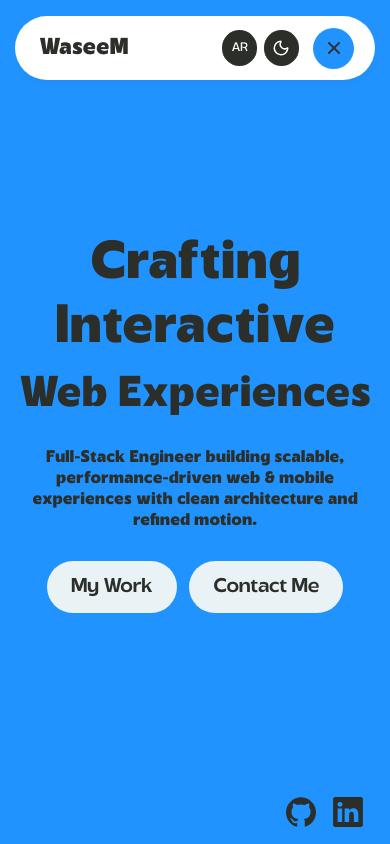
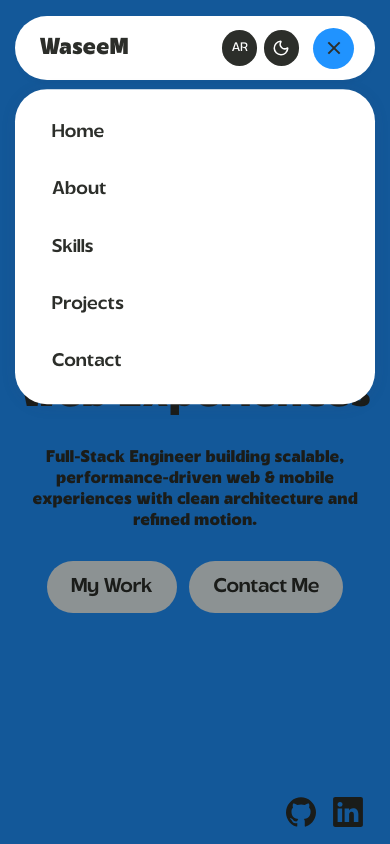
Before and after one commit to WaseeM-Alamad/waseem-portfolio, a Next.js app: page /en in a window 390 px wide. Both pictures are taken after a click on the button 333 px from the left and 48 px from the top of the page. Shown: the top 844 px of the page. Built offline with nearby package versions, Linux system fonts and the light colour scheme.

Commit message:
create fully functional navbar menu for small screens

```diff
--- a/src/app/[locale]/globals.css
+++ b/src/app/[locale]/globals.css
@@ -83,6 +83,14 @@
 [data-theme="dark"][data-section="caterfy"] {
   --color-bg: #f6f2fb;
   --color-primary: #a874ff;
+}
+
+html {
+  scrollbar-gutter: stable;
+}
+
+html[mobile-menu-open="1"] {
+  overflow: hidden !important;
 }
 
 html[lang="ar"] * {
@@ -503,8 +511,6 @@ textarea {
 }
 
 @media (max-width: 510px) {
-
-
   #skills > .colored-card:first-child {
     /* padding-top: 0 !important; */
   }
--- a/src/components/navbar/Navbar.tsx
+++ b/src/components/navbar/Navbar.tsx
@@ -1,6 +1,6 @@
 "use client";
 
-import React, { useState } from "react";
+import React, { useEffect, useLayoutEffect, useState } from "react";
 import "@/styles/navbar.css";
 import { useTranslations } from "next-intl";
 import LocaleSwitcher from "../tools/LocaleSwitcher";
@@ -17,13 +17,13 @@ import { useGlobalContext } from "@/contexts/GlobalContext";
 import NavMenuBtn from "./NavMenuBtn";
 
 const Navbar = ({ currentSection }: { currentSection: string }) => {
-  const { isMobileView, isAr } = useGlobalContext();
+  const { isMobileView } = useGlobalContext();
   const [menuOpen, setMenuOpen] = useState(false);
   const t = useTranslations("sidebar");
   const t2 = useTranslations("home");
 
   const { scrollYProgress } = useScroll();
-  const { scrollTo } = useSmoothScroll();
+  const { scrollTo, startScroll, stopScroll } = useSmoothScroll();
 
   const width = useTransform(scrollYProgress, [0, 1], ["0%", "100%"]);
 
@@ -39,7 +39,31 @@ const Navbar = ({ currentSection }: { currentSection: string }) => {
     return string[0].toUpperCase() + string.slice(1);
   };
 
+  useEffect(() => {
+    const checkWidth = () => {
+      const width = window.innerWidth;
+      const willClose = width > 740;
+      if (!willClose) return;
+      setMenuOpen(false);
+    };
+
+    window.addEventListener("resize", checkWidth);
+    return () => window.removeEventListener("resize", checkWidth);
+  }, [setMenuOpen]);
+
+  useLayoutEffect(() => {
+    if (menuOpen) {
+      stopScroll();
+      document.documentElement.setAttribute("mobile-menu-open", "1");
+    } else {
+      startScroll();
+      document.documentElement.setAttribute("mobile-menu-open", "0");
+    }
+  }, [menuOpen, startScroll, stopScroll]);
+
   return (
+    <>
+      <div className="overlay" onClick={() => setMenuOpen(false)} />
       <AnimatePresence>
         <motion.div
           initial={{ y: -200 }}
@@ -80,9 +104,33 @@ const Navbar = ({ currentSection }: { currentSection: string }) => {
               <ThemeToggle inSidebar={false} />
               <NavMenuBtn isOpen={menuOpen} setIsOpen={setMenuOpen} />
             </div>
+
+            <div className="nav-menu">
+              <div className="nav-menu-inner">
+                {sections.map(({ id }, index) => {
+                  return (
+                    <div
+                      key={id}
+                      className="nav-menu-btn"
+                      onClick={() => {
+                        startScroll();
+                        requestAnimationFrame(() => {
+                          setMenuOpen(false);
+                          scrollTo(`#${id}`);
+                        });
+                      }}
+                      style={{ "--index": index } as React.CSSProperties}
+                    >
+                      {t(id)}
+                    </div>
+                  );
+                })}
+              </div>
+            </div>
           </nav>
         </motion.div>
       </AnimatePresence>
+    </>
   );
 };
 
--- a/src/components/sections/Home.tsx
+++ b/src/components/sections/Home.tsx
@@ -94,14 +94,20 @@ const Home = () => {
           >
             <OutlinedButton onClick={() => scrollTo("#projects")}>
               <span
-                style={{ display: "flex", fontSize: "clamp(1.3rem, 4vw, 2rem)" }}
+                style={{
+                  display: "flex",
+                  fontSize: "clamp(1.3rem, 4vw, 2rem)",
+                }}
               >
                 {t("myWork")}
               </span>
             </OutlinedButton>
             <OutlinedButton onClick={() => scrollTo("#contact")}>
               <span
-                style={{ display: "flex", fontSize: "clamp(1.3rem, 4vw, 2rem)" }}
+                style={{
+                  display: "flex",
+                  fontSize: "clamp(1.3rem, 4vw, 2rem)",
+                }}
               >
                 {t("contactMe")}
               </span>
--- a/src/components/sections/Skills.tsx
+++ b/src/components/sections/Skills.tsx
@@ -85,7 +85,7 @@ export default function StackedCards() {
       const cards = gsap.utils.toArray<HTMLElement>(".colored-card");
       if (!cards.length) return;
 
-      ScrollTrigger.normalizeScroll(true);
+      // ScrollTrigger.normalizeScroll(true);
 
       const lastCardST = ScrollTrigger.create({
         trigger: cards[cards.length - 1],
--- a/src/components/sidebar/Sidebar.tsx
+++ b/src/components/sidebar/Sidebar.tsx
@@ -29,10 +29,6 @@ const Sidebar = ({ currentSection }: { currentSection: string }) => {
       return;
     }
     scrollTo(`#${id}`);
-  };
-
-  const capitalizeInitial = (string: string) => {
-    return string[0].toUpperCase() + string.slice(1);
   };
 
   return (
--- a/src/contexts/SmoothScrollContext.tsx
+++ b/src/contexts/SmoothScrollContext.tsx
@@ -1,7 +1,11 @@
 "use client";
 
+import gsap from "gsap";
+import { ScrollTrigger } from "gsap/all";
 import LocomotiveScroll from "locomotive-scroll";
 import { createContext, useContext, useEffect, useRef, ReactNode } from "react";
+
+gsap.registerPlugin(ScrollTrigger);
 
 interface ScrollToOptions {
   offset?: number;
@@ -15,13 +19,17 @@ interface SmoothScrollContextType {
     target: string | HTMLElement | number,
     options?: ScrollToOptions,
   ) => void;
+  stopScroll: () => void;
+  startScroll: () => void;
 }
 
-const SmoothScrollContext = createContext<SmoothScrollContextType>({
-  scrollTo: () => {},
-});
+const SmoothScrollContext = createContext<SmoothScrollContextType | null>(null);
 
-export const useSmoothScroll = () => useContext(SmoothScrollContext);
+export const useSmoothScroll = () => {
+  const ctx = useContext(SmoothScrollContext);
+  if (!ctx) throw new Error("useSmoothScroll must be used inside provider");
+  return ctx;
+};
 
 interface SmoothScrollProviderProps {
   children: ReactNode;
@@ -46,12 +54,23 @@ export function SmoothScrollProvider({ children }: SmoothScrollProviderProps) {
           infinite: false,
         },
       });
+
+      // Add this ↓
+      const lenis = locomotiveScrollRef.current?.lenisInstance;
+      if (lenis) {
+        lenis.on("scroll", ScrollTrigger.update);
+        gsap.ticker.add((time) => lenis.raf(time * 1000));
+        gsap.ticker.lagSmoothing(0);
+      }
     };
 
     initScroll();
 
     return () => {
       locomotiveScrollRef.current?.destroy();
+      gsap.ticker.remove((time) =>
+        locomotiveScrollRef.current?.lenisInstance?.raf(time * 1000)
+      );
     };
   }, []);
 
@@ -76,8 +95,16 @@ export function SmoothScrollProvider({ children }: SmoothScrollProviderProps) {
     }
   };
 
+  const stopScroll = () => {
+    locomotiveScrollRef.current?.lenisInstance?.stop();
+  };
+
+  const startScroll = () => {
+    locomotiveScrollRef.current?.lenisInstance?.start();
+  };
+
   return (
-    <SmoothScrollContext.Provider value={{ scrollTo }}>
+    <SmoothScrollContext.Provider value={{ scrollTo, startScroll, stopScroll }}>
       <div ref={scrollRef}>{children}</div>
     </SmoothScrollContext.Provider>
   );
--- a/src/styles/navbar.css
+++ b/src/styles/navbar.css
@@ -7,6 +7,7 @@
 }
 
 nav {
+  position: relative;
   margin: 0 auto;
   padding: 0 2rem;
   display: flex;
@@ -85,9 +86,11 @@ nav > * {
     opacity 0.15s ease;
 }
 
-.top-btn:hover::after {
-  opacity: 0.07;
-  transform: scale(1);
+@media (hover: hover) {
+  .top-btn:hover::after {
+    opacity: 0.07;
+    transform: scale(1);
+  }
 }
 
 .slider {
@@ -140,6 +143,126 @@ nav > * {
   flex-shrink: 0;
 }
 
+.nav-menu {
+  display: none;
+  flex-direction: column;
+  position: absolute;
+  bottom: 0;
+  left: 0;
+  transform: translateY(103%);
+  width: 100%;
+  transition-property: visibility;
+  transition-duration: 0s;
+  transition-delay: 0.08s;
+  visibility: hidden;
+}
+
+.nav-menu-inner {
+  position: relative;
+  transform: translate3d(0, 0.45rem, 0);
+  padding: 0.9rem 0.6rem;
+  box-sizing: border-box;
+  opacity: 0;
+  transition-property: transform, opacity;
+  transition-duration: 0.2s;
+  transition-timing-function: cubic-bezier(0.5, 0, 0, 1);
+}
+
+.nav-menu-inner::before {
+  content: "";
+  position: absolute;
+  inset: 0;
+  border-radius: 2rem;
+  background-color: white;
+  box-shadow: 0 2px 15px 0px rgba(67, 71, 85, 0.1);
+  transform: scale(0.9);
+  transition: transform 0.35s cubic-bezier(0.38, 0.005, 0.215, 1);
+}
+
+html[mobile-menu-open="1"] .nav-menu-inner::before {
+  transition: transform 0.2s cubic-bezier(0.38, 0.005, 0.215, 1);
+  transform: scale(1);
+}
+
+html[mobile-menu-open="1"] .nav-menu-inner {
+  transform: translate(0);
+  opacity: 1 !important;
+}
+
+html[mobile-menu-open="1"] .nav-menu {
+  visibility: visible;
+  transition-delay: 0s;
+}
+
+.nav-menu-btn {
+  position: relative;
+  width: 100%;
+  padding: 1.1rem 1.7rem;
+  box-sizing: border-box;
+  font-size: 1.2rem;
+  font-weight: 500;
+  z-index: 3;
+  cursor: pointer;
+  color: var(--color-text-primary);
+  opacity: 0;
+  transform: translate3d(0, 1rem, 0);
+  transition:
+    transform 0.4s cubic-bezier(0.17, 0.67, 0.3, 1.33),
+    opacity 0.2s cubic-bezier(0.5, 0, 0, 1);
+}
+
+.nav-menu-btn::after {
+  content: "";
+  position: absolute;
+  left: 0;
+  top: 0;
+  background-color: var(--color-primary);
+  width: 100%;
+  height: 100%;
+  border-radius: 2rem;
+  transform: scale(0.95);
+  opacity: 0;
+  will-change: transform;
+  transition:
+    transform 0.25s cubic-bezier(0.41, 0.1, 0.13, 1),
+    opacity 0.15s ease;
+}
+
+html[mobile-menu-open="1"] .nav-menu-btn {
+  opacity: 1;
+  transition-delay: calc(var(--index) * 50ms + 50ms);
+  transform: translate(0);
+}
+
+.overlay {
+  position: fixed;
+  top: 0;
+  left: 0;
+  background-color: rgba(0, 0, 0, 0.4);
+  width: 100%;
+  height: 100%;
+  z-index: 100;
+  opacity: 0;
+  pointer-events: none;
+  transition: opacity 0.2s ease-in;
+}
+
+html[mobile-menu-open="1"] .overlay {
+  pointer-events: all;
+  opacity: 1;
+}
+
+@media (hover: hover) {
+  .nav-menu-btn:hover::after {
+    opacity: 0.07;
+    transform: scale(1);
+  }
+}
+
+.nav-menu-btn::before {
+  content: "";
+}
+
 @media (max-width: 910px) {
   nav {
     max-width: calc(100% - 30px);
@@ -165,6 +288,10 @@ nav > * {
 }
 
 @media (max-width: 740px) {
+  .nav-menu {
+    display: flex;
+  }
+
   .slider {
     display: none;
   }
@@ -178,7 +305,7 @@ nav > * {
   }
 
   .top-settings button {
-    margin-inline-start: .5rem;
+    margin-inline-start: 0.5rem;
   }
 
   .logo {
```
Lines whose indentation alone changed are shown as unchanged.
